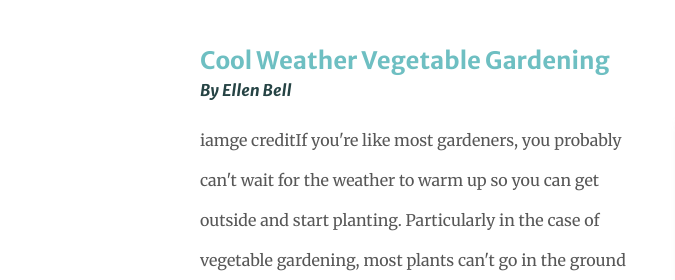
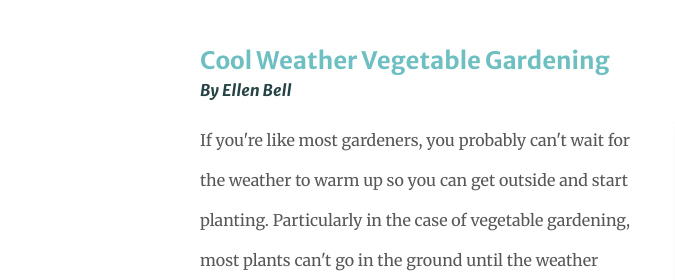
Before and after one commit to jmoita3/jmoita3.github.io, a plain HTML site: page lesson5/preston-5.html in a window 1280 px wide. Shown: the part 1220-1500 px from the top of the page, 0-675 px from the left. Drawn offline with Linux system fonts and the light colour scheme; files that its build step writes are made by us from their sources; files whose address does not match are found by name.

Commit message:
fixed text

```diff
--- a/lesson5/preston-5.html
+++ b/lesson5/preston-5.html
@@ -98,7 +98,7 @@
     <div class="article-wrapper">
         <h2 class="article-title">Cool Weather Vegetable Gardening</h2>
         <h4 class="article-subtitle"><em>By Ellen Bell</em></h4>
-        <p class="article-paragraph"><span>iamge credit</span><img src="images/fruit.jpg" alt="the sky">If you're like most gardeners, you probably can't wait for the weather to warm up
+        <p class="article-paragraph"><img src="images/fruit.jpg" alt="the sky">If you're like most gardeners, you probably can't wait for the weather to warm up
             so you can get outside and start planting.  Particularly in the case of vegetable gardening, most plants can't go in the ground until the weather
             warms up significantly and the danger of frost has passed. <br>
             <br>
```
